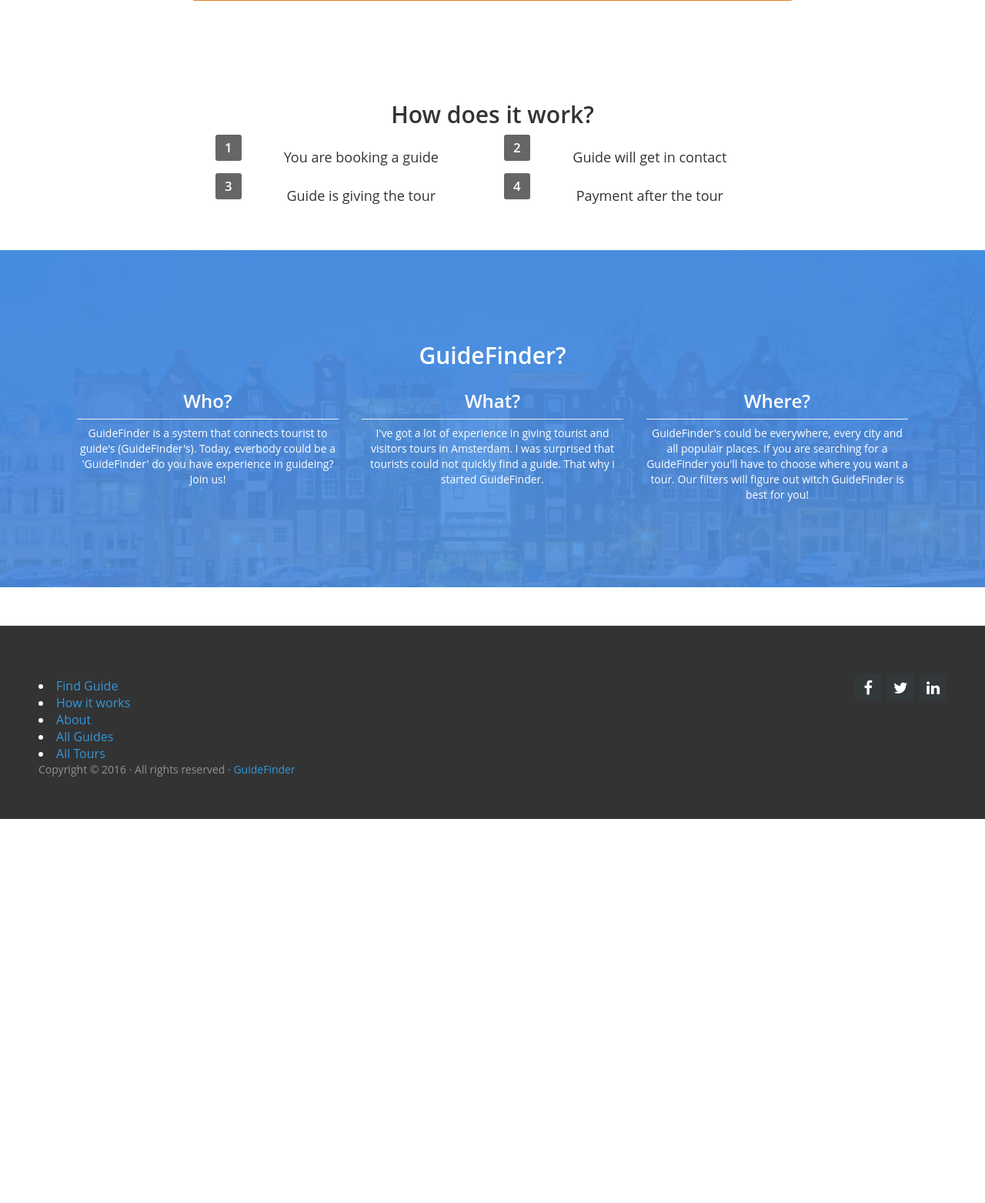
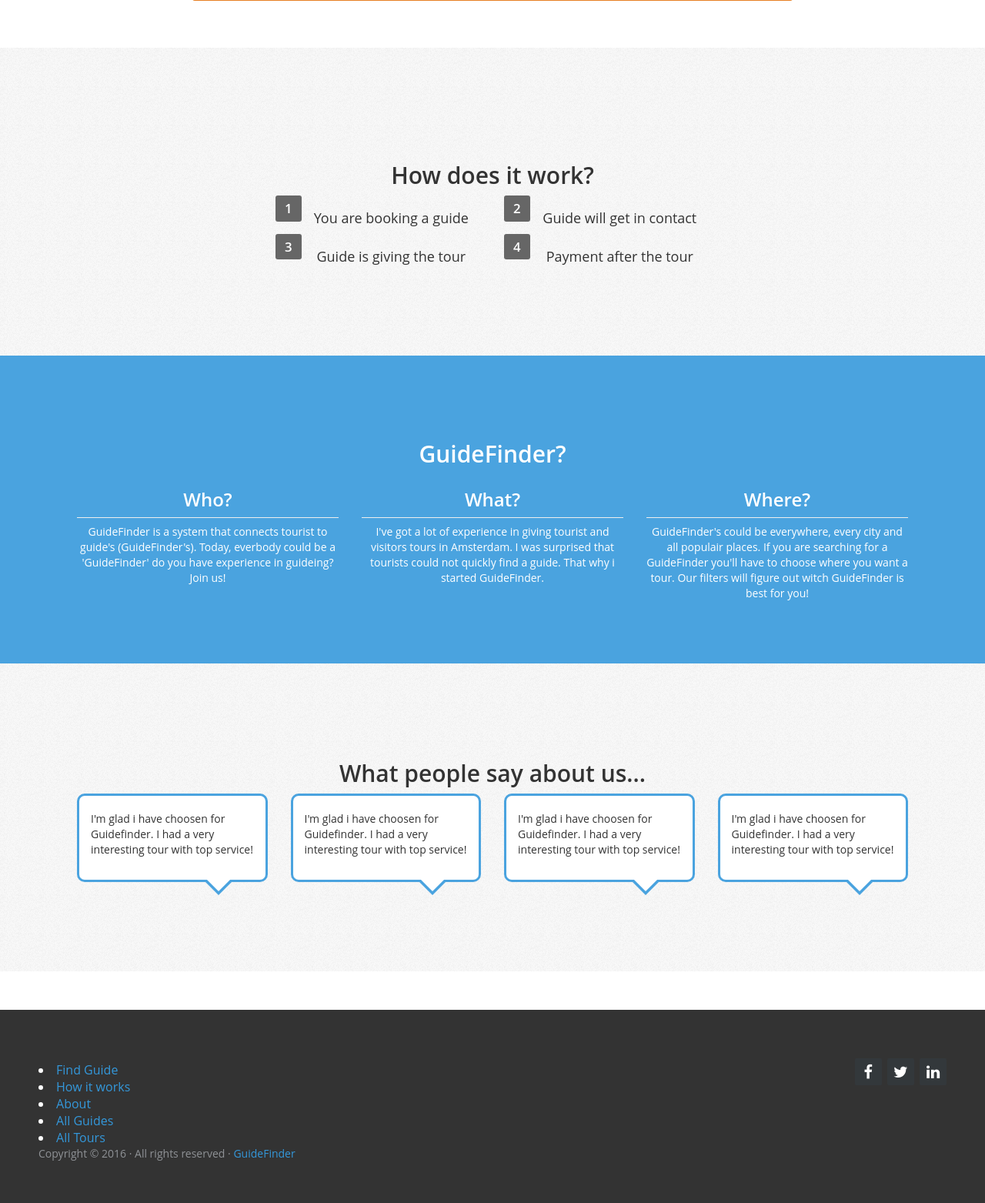
Before and after one commit to JairZijp/guidefinder, a PHP site: page /Guidefinder/ in a window 1280 px wide. Shown: the part 748-2311 px from the top of the page at 77% size. Before the commit the page ends 1812 px from the top, so only its background shows below. Run offline with PHP 8.4, Linux system fonts and the light colour scheme; grey boxes labelled with a size stand in for pictures from a placeholder-image service; data that the repository does not hold is empty; a map, chart or similar area stays blank; some libraries are stand-ins or nearby versions.

Commit message:
aanpassingen op de homepage

```diff
--- a/css/homepage.css
+++ b/css/homepage.css
@@ -1,3 +1,11 @@
+.flex {
+    display: flex;
+    align-items: center;
+    flex-wrap: wrap;
+    justify-content: center;
+    vertical-align: middle;
+}
+
 a {
     color: #4aa3df;
     -webkit-transition: all 100ms ease-in-out;
@@ -23,6 +31,7 @@ a:focus {
     background-size: cover;
     -o-background-size: cover;
 }
+
 .intro .intro-body {
     display: table-cell;
 }
@@ -32,22 +41,22 @@ a:focus {
 }
 
 .intro .intro-body .intro-text {
-    font-family: Montserrat,"Helvetica Neue",Helvetica,Arial,sans-serif;
+    font-family: Montserrat, "Helvetica Neue", Helvetica, Arial, sans-serif;
     font-size: 18px;
 }
+
 .content-section {
     padding-top: 20px;
 }
+
 @media(min-width:768px) {
     .intro {
         height: 100%;
         padding: 0;
     }
-
     .intro .intro-body .brand-heading {
         font-size: 100px;
     }
-
     .intro .intro-body .intro-text {
         font-size: 26px;
     }
@@ -57,7 +66,7 @@ a:focus {
 .btn-circle:focus {
     outline: 0;
     color: #fff;
-    background: rgba(255,255,255,.1);
+    background: rgba(255, 255, 255, .1);
 }
 
 @-webkit-keyframes pulse {
@@ -65,12 +74,10 @@ a:focus {
         -webkit-transform: scale(1);
         transform: scale(1);
     }
-
     50% {
         -webkit-transform: scale(1.2);
         transform: scale(1.2);
     }
-
     100% {
         -webkit-transform: scale(1);
         transform: scale(1);
@@ -82,28 +89,28 @@ a:focus {
         -moz-transform: scale(1);
         transform: scale(1);
     }
-
     50% {
         -moz-transform: scale(1.2);
         transform: scale(1.2);
     }
-
     100% {
         -moz-transform: scale(1);
         transform: scale(1);
     }
 }
 
-.download-section {
+section#about {
     width: 100%;
-    padding: 50px 0;
+    height: 50%;
     color: #fff;
-    background: url(../img/downloads-bg.jpg) no-repeat center center scroll;
-    background-color: #000;
-    -webkit-background-size: cover;
-    -moz-background-size: cover;
-    background-size: cover;
-    -o-background-size: cover;
+    background-color: #4aa3df;
+}
+
+section#howitworks {
+    width: 100%;
+    height: 50%;
+    color: #333;
+    background-image: url(../images/homepage/bg.png);
 }
 
 #map {
@@ -112,28 +119,15 @@ a:focus {
     margin-top: 100px;
 }
 
-@media(min-width:767px) {
-    .content-section {
-        padding-top: 50px;
-    }
-
-    .download-section {
-        padding: 100px 0;
-    }
-
-    #map {
-        height: 400px;
-        margin-top: 250px;
-    }
-}
 .btn {
     border-radius: 3;
-    font-family: Montserrat,"Helvetica Neue",Helvetica,Arial,sans-serif;
+    font-family: Montserrat, "Helvetica Neue", Helvetica, Arial, sans-serif;
     font-weight: 400;
     -webkit-transition: all 100ms ease-in-out;
     -moz-transition: all 100ms ease-in-out;
     transition: all 100ms ease-in-out;
 }
+
 ul.banner-social-buttons {
     margin-top: 0;
 }
@@ -150,16 +144,15 @@ ul.banner-social-buttons {
         margin-bottom: 20px;
         padding: 0;
     }
-
     ul.banner-social-buttons li:last-child {
         margin-bottom: 0;
     }
 }
 
+
 /*         Eigen CSS        */
 
 @import url(https://fonts.googleapis.com/css?family=Lato:300,400,700);
-
 body {
     width: 100%;
     height: 100%;
@@ -169,6 +162,7 @@ body {
     background-color: #fff;
     color: #333;
 }
+
 .stap {
     width: 50px;
     height: 50px;
@@ -184,13 +178,16 @@ body {
     -moz-border-radius: 100%;
     border-radius: 100%;
 }
+
 .stap-text {
     float: left;
     padding: 15px;
 }
+
 .bg-danger {
     padding: 10px;
 }
+
 .lijn {
     height: 1px;
     background: #ccc;
@@ -200,10 +197,12 @@ body {
     -o-border-radius: 3px;
     border-radius: 3px;
 }
+
 .btn-primary {
     background: #4aa3df;
     border: 0;
 }
+
 .gidscontainer {
     height: auto;
     border-left: 1px solid #4aa3df;
@@ -212,18 +211,24 @@ body {
     padding: 15px;
     overflow: hidden;
 }
-.gidspagina-actief, .gidspagina-actief:focus {
+
+.gidspagina-actief,
+.gidspagina-actief:focus {
     color: #333;
     text-decoration: none;
 }
+
 .gidspagina-actief:hover {
     text-decoration: none;
     color: #333;
 }
-.gidspagina, .gidspagina:focus {
+
+.gidspagina,
+.gidspagina:focus {
     color: #999;
     text-decoration: none;
 }
+
 .gidspagina:hover {
     text-decoration: none;
     -webkit-transition: 100ms ease-in-out 100ms;
@@ -232,77 +237,100 @@ body {
     transition: 100ms ease-in-out 100ms;
     color: #4aa3df;
 }
-.pagination>.active>a, .pagination>.active>a:focus, .pagination>.active>a:hover, .pagination>.active>span, .pagination>.active>span:focus, .pagination>.active>span:hover {
+
+.pagination>.active>a,
+.pagination>.active>a:focus,
+.pagination>.active>a:hover,
+.pagination>.active>span,
+.pagination>.active>span:focus,
+.pagination>.active>span:hover {
     background: #4aa3df;
 }
+
 .taal-titel {
     padding: 0 0 0 10px;
 }
+
 .taal-vlag {
     max-width: 20px;
     margin: -3px 0 0 0;
 }
+
 .taal-vlag-profiel {
     max-width: 20px;
     margin: 3px 5px 0 0;
 }
+
 ol.breadcrumb {
-    margin:0;
+    margin: 0;
     padding: 20px 0 0 0;
     background: none;
 }
+
 div.taal-houder {
     margin: 20px 0;
 }
+
 div.taal {
     margin: 8px 0 0 0;
 }
+
 h2.titel {
     margin: 0;
     padding: 10px;
 }
+
 .pad0 {
     padding: 0;
 }
+
 .topbottom20 {
     margin: 20px 0;
 }
+
 .top20 {
     margin-top: 20px;
 }
+
 .bottom20 {
     margin-bottom: 20px;
 }
+
 .stap-actief {
     background-color: #4aa3df;
 }
+
 .actief {
     border-left: 1px solid #4aa3df;
     border-right: 1px solid #4aa3df;
     border-top: 1px solid #4aa3df;
 }
+
 .border {
     border-bottom: 1px solid #4aa3df;
 }
+
 .center {
     text-align: center;
     margin: 10px 0;
 }
+
 textarea {
     resize: none;
     width: 100%;
     font-weight: 400;
 }
+
 .vragen {
     position: relative;
     padding: 30px;
-    background: rgba(255,165,0,1);
+    background: rgba(255, 165, 0, 1);
     height: auto;
     border-radius: 3px;
     border-bottom: 2px solid #e67e22;
     z-index: 3;
+}
 
-}
 .volgende {
     width: 100%;
     -webkit-border-radius: 3px;
@@ -311,13 +339,17 @@ textarea {
     color: #fff;
     border: none;
 }
+
 .marto20 {
     margin-top: 20px;
 }
+
 .invullen {
     margin: 0;
     padding: 10px;
 }
+
+
 /*      CSS voor alle pagina's!     */
 
 .navbar {
@@ -326,19 +358,26 @@ textarea {
     background-color: #4aa3df;
     border: 0;
 }
-h1, h2, h3 {
+
+h1,
+h2,
+h3 {
     font-weight: 600;
 }
+
 #navbar-main > ul > li > a {
     color: #fff;
 }
+
 #navbar-main > ul > li.active a {
     background: #2980b9;
 }
+
 .navbar-brand {
     padding: 0;
     margin: 0 20px 0 0;
 }
+
 .navbar-login {
     width: 305px;
     padding: 10px;
@@ -354,19 +393,16 @@ h1, h2, h3 {
 .icon-size {
     font-size: 87px;
 }
+
 .blauw {
     height: 40%;
     width: 100%;
     background: #4aa3df;
     position: relative;
     text-align: center;
-    display: flex;
-    align-items: center;
-    flex-wrap: wrap;
-    justify-content: center;
-    vertical-align: middle;
     top: 0;
 }
+
 #pijltje {
     margin: 0 auto;
     width: 0;
@@ -377,19 +413,18 @@ h1, h2, h3 {
     position: relative;
     z-index: 3;
 }
+
 .intro .intro-body .brand-heading {
     font-size: 65px;
     color: #fff;
 }
-h2.intro-text {
-    font-size: 35px;
-    color: #fff;
-}
+
 .fa-search:before {
     content: "\f002";
     color: #666;
     font-size: 6em;
 }
+
 #maps {
     margin: -25px 0 0 0;
     width: 100%;
@@ -398,35 +433,34 @@ h2.intro-text {
     position: absolute;
     z-index: 0;
 }
+
 #vragenbox {
     margin: -25px 0 0 0;
     background: none;
     width: 100%;
     min-height: 60%;
     height: auto;
-    display: flex;
-    align-items: center;
-    flex-wrap: wrap;
-    justify-content: center;
-    vertical-align: middle;
     z-index: 1;
 }
-.zoeken {
-}
+
+.zoeken {}
+
 #vind {
     color: #666;
     text-transform: none;
     margin: 20px 0;
 }
+
 h2.vindbox {
     width: auto;
     padding: 20px 10px;
     background: orange;
     margin-top: -50px;
     -webkit-box-shadow: 0px 1px 8px 0px rgba(50, 50, 50, 0.3);
-    -moz-box-shadow:    0px 1px 8px 0px rgba(50, 50, 50, 0.3);
-    box-shadow:         0px 1px 8px 0px rgba(50, 50, 50, 0.3);
+    -moz-box-shadow: 0px 1px 8px 0px rgba(50, 50, 50, 0.3);
+    box-shadow: 0px 1px 8px 0px rgba(50, 50, 50, 0.3);
 }
+
 button#here {
     background-color: #f39c12;
     border: none;
@@ -437,13 +471,16 @@ button#here {
     border-bottom: 2px solid #e67e22;
     color: #fff;
 }
+
 button#here:hover {
     background-color: #f3af12;
     transition: all ease-in-out 100ms;
 }
+
 #page-top > header > div > div.maps > div > div > div > a {
     color: #fff;
 }
+
 span.nummer {
     padding: 5px 12px;
     background: #666;
@@ -453,16 +490,67 @@ span.nummer {
     border-radius: 3px;
     float: left;
 }
+
 h4.titel {
     padding: 10px 0 0 0;
 }
-.download-section {
-    background: url(../images/homepage/amsterdam-guidefinder.jpg);
-    background-size: cover;
+
+
+/*                            Reviews                                 */
+
+section#home-reviews {
+    width: 100%;
+    height: 50%;
+    color: #333;
+    background-image: url(../images/homepage/bg.png);
 }
 
-/*        Footer         */
-.footer-distributed{
+.talkcloud {
+    position: relative;
+    min-width: 245px;
+    width: auto;
+    min-height: 115px;
+    width: auto;
+    padding: 15px;
+    background: #FFFFFF;
+    -webkit-border-radius: 10px;
+    -moz-border-radius: 10px;
+    border-radius: 10px;
+    border: #4aa3df solid 3px;
+}
+
+.talkcloud:after {
+    content: '';
+    position: absolute;
+    border-style: solid;
+    border-width: 15px 15px 0;
+    border-color: #FFFFFF transparent;
+    display: block;
+    width: 0;
+    z-index: 1;
+    margin-left: -15px;
+    bottom: -15px;
+    left: 75%;
+}
+
+.talkcloud:before {
+    content: '';
+    position: absolute;
+    border-style: solid;
+    border-width: 17px 17px 0;
+    border-color: #4aa3df transparent;
+    display: block;
+    width: 0;
+    z-index: 0;
+    margin-left: -17px;
+    bottom: -20px;
+    left: 75%;
+}
+
+
+/*                            Footer                                 */
+
+.footer-distributed {
     background-color: #333;
     border-top: 2px solid #333;
     box-shadow: 0 1px 1px 0 rgba(0, 0, 0, 0.12);
@@ -470,71 +558,67 @@ h4.titel {
     width: 100%;
     text-align: left;
     font: normal 16px sans-serif;
-
     padding: 55px 50px;
     margin-top: 50px;
     position: relative;
 }
 
-.footer-distributed .footer-left p{
-	color:  #8f9296;
+.footer-distributed .footer-left p {
+    color: #8f9296;
     font-size: 14px;
     margin: 0;
 }
 
+
 /* Footer links */
 
-.footer-distributed p.footer-links{
-	font-size:18px;
+.footer-distributed p.footer-links {
+    font-size: 18px;
     font-weight: bold;
-	color:  #ffffff;
+    color: #ffffff;
     margin: 0 0 10px;
     padding: 0;
 }
 
-.footer-distributed p.footer-links a{
-	display:inline-block;
+.footer-distributed p.footer-links a {
+    display: inline-block;
     line-height: 1.8;
     text-decoration: none;
-	color:  inherit;
+    color: inherit;
 }
 
-.footer-distributed .footer-right{
+.footer-distributed .footer-right {
     float: right;
     margin-top: 6px;
     max-width: 180px;
 }
 
-.footer-distributed .footer-right a{
+.footer-distributed .footer-right a {
     display: inline-block;
     width: 35px;
     height: 35px;
-	background-color:  #33383b;
+    background-color: #33383b;
     border-radius: 2px;
-
     font-size: 20px;
     color: #ffffff;
     text-align: center;
     line-height: 35px;
-
     margin-left: 3px;
 }
+
 
 /* If you don't want the footer to be responsive, remove these media queries */
 
 @media (max-width: 600px) {
-
     .footer-distributed .footer-left,
-	.footer-distributed .footer-right{
+    .footer-distributed .footer-right {
         text-align: center;
     }
-
-	.footer-distributed .footer-right{
+    .footer-distributed .footer-right {
         float: none;
         margin: 0 auto 20px;
     }
-
-	.footer-distributed .footer-left p.footer-links{
+    .footer-distributed .footer-left p.footer-links {
         line-height: 1.8;
     }
 }
--- a/views/home.php
+++ b/views/home.php
@@ -63,7 +63,7 @@
 <script src="js/home.js"></script>
 <header class="intro">
     <div class="intro-body">
-        <div class="blauw">
+        <div class="blauw flex">
             <div class="col-md-8">
                 <div class="row">
                     <h1 class="brand-heading">GuideFinder</h1>
@@ -73,7 +73,7 @@
         </div>
         <figure id="pijltje"></figure>
         <div id="maps"></div>
-        <div id="vragenbox">
+        <div id="vragenbox" class="flex">
             <div class="container">
                 <div class="row">
                     <div class="col-md-8 zoeken hidden">
@@ -347,7 +347,7 @@
 </header>
 
 <!-- About Section -->
-<section id="about" class="container content-section text-center">
+<section id="howitworks" class="container content-section text-center flex">
     <div class="row">
         <div class="col-lg-8 col-lg-offset-2">
             <h2>How does it work?</h2>
@@ -365,8 +365,7 @@
 </section>
 
 <!-- Download Section -->
-<section id="download" class="content-section text-center">
-    <div class="download-section">
+<section id="about" class="content-section text-center flex">
     <div class="container">
         <div class="col-lg-12">
             <h2>GuideFinder?</h2>
@@ -387,5 +386,31 @@
             </div>
         </div>
     </div>
+</section>
+<section id="home-reviews" class="flex">
+    <div class="container">
+        <div class="col-xs-12">
+           <h2 class="center">What people say about us...</h2>
+          <div class="col-xs-3">
+            <div class="talkcloud flex">
+                <p>I'm glad i have choosen for Guidefinder. I had a very interesting tour with top service!</p>
+            </div>
+            </div>
+            <div class="col-xs-3">
+            <div class="talkcloud flex">
+                <p>I'm glad i have choosen for Guidefinder. I had a very interesting tour with top service!</p>
+            </div>
+            </div>
+            <div class="col-xs-3">
+            <div class="talkcloud flex">
+                <p>I'm glad i have choosen for Guidefinder. I had a very interesting tour with top service!</p>
+            </div>
+            </div>
+            <div class="col-xs-3">
+            <div class="talkcloud flex">
+                <p>I'm glad i have choosen for Guidefinder. I had a very interesting tour with top service!</p>
+            </div>
+            </div>
+        </div>
     </div>
 </section>
```
Also changed, not shown: images/homepage/bg.png (added), images/homepage/downloads-bg.jpg (deleted), images/homepage/map-marker.png (deleted). Lines whose indentation alone changed are shown as unchanged.
